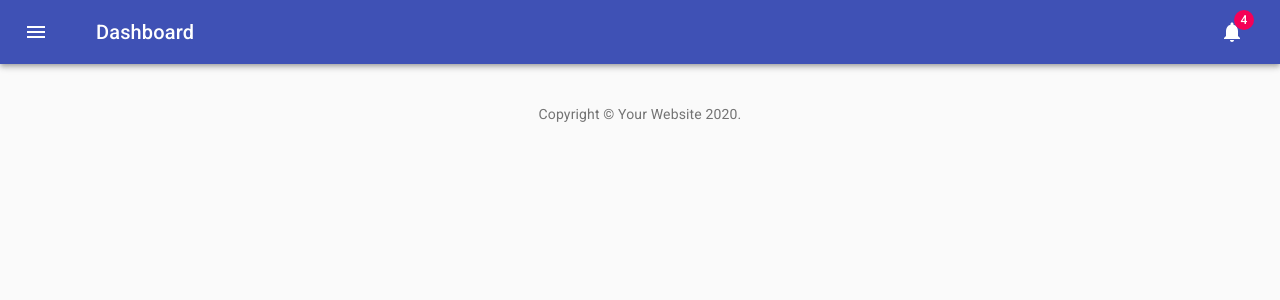
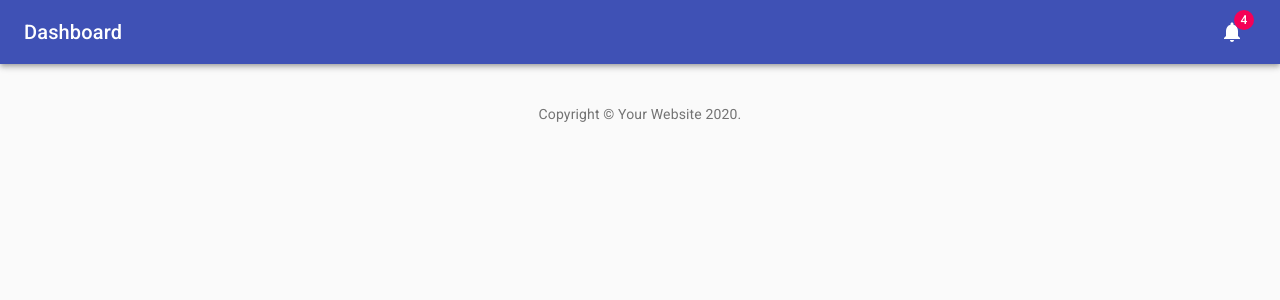
Before and after one commit to gregorychen3/recipe-book, a React (Create React App) app in the folder ui/: page / in a window 1280 px wide. Shown: the top 300 px of the page. Built offline with nearby package versions, Linux system fonts and the light colour scheme.

Commit message:
remove unneeded components

```diff
--- a/ui/src/App.tsx
+++ b/ui/src/App.tsx
@@ -1,90 +1,15 @@
-import AppBar from "@material-ui/core/AppBar";
-import Badge from "@material-ui/core/Badge";
 import Box from "@material-ui/core/Box";
 import Container from "@material-ui/core/Container";
 import CssBaseline from "@material-ui/core/CssBaseline";
 import Grid from "@material-ui/core/Grid";
-import IconButton from "@material-ui/core/IconButton";
-import Link from "@material-ui/core/Link";
 import { makeStyles } from "@material-ui/core/styles";
-import Toolbar from "@material-ui/core/Toolbar";
-import Typography from "@material-ui/core/Typography";
-import MenuIcon from "@material-ui/icons/Menu";
-import NotificationsIcon from "@material-ui/icons/Notifications";
 import React from "react";
-
-function Copyright() {
-  return (
-    <Typography variant="body2" color="textSecondary" align="center">
-      {"Copyright © "}
-      <Link color="inherit" href="https://material-ui.com/">
-        Your Website
-      </Link>{" "}
-      {new Date().getFullYear()}
-      {"."}
-    </Typography>
-  );
-}
-
-const drawerWidth = 240;
+import AppHeader from "./components/AppHeader";
+import Copyright from "./components/Copyright";
 
 const useStyles = makeStyles((theme) => ({
   root: {
     display: "flex",
-  },
-  toolbar: {
-    paddingRight: 24, // keep right padding when drawer closed
-  },
-  toolbarIcon: {
-    display: "flex",
-    alignItems: "center",
-    justifyContent: "flex-end",
-    padding: "0 8px",
-    ...theme.mixins.toolbar,
-  },
-  appBar: {
-    zIndex: theme.zIndex.drawer + 1,
-    transition: theme.transitions.create(["width", "margin"], {
-      easing: theme.transitions.easing.sharp,
-      duration: theme.transitions.duration.leavingScreen,
-    }),
-  },
-  appBarShift: {
-    marginLeft: drawerWidth,
-    width: `calc(100% - ${drawerWidth}px)`,
-    transition: theme.transitions.create(["width", "margin"], {
-      easing: theme.transitions.easing.sharp,
-      duration: theme.transitions.duration.enteringScreen,
-    }),
-  },
-  menuButton: {
-    marginRight: 36,
-  },
-  menuButtonHidden: {
-    display: "none",
-  },
-  title: {
-    flexGrow: 1,
-  },
-  drawerPaper: {
-    position: "relative",
-    whiteSpace: "nowrap",
-    width: drawerWidth,
-    transition: theme.transitions.create("width", {
-      easing: theme.transitions.easing.sharp,
-      duration: theme.transitions.duration.enteringScreen,
-    }),
-  },
-  drawerPaperClose: {
-    overflowX: "hidden",
-    transition: theme.transitions.create("width", {
-      easing: theme.transitions.easing.sharp,
-      duration: theme.transitions.duration.leavingScreen,
-    }),
-    width: theme.spacing(7),
-    [theme.breakpoints.up("sm")]: {
-      width: theme.spacing(9),
-    },
   },
   appBarSpacer: theme.mixins.toolbar,
   content: {
@@ -96,15 +21,6 @@ const useStyles = makeStyles((theme) => ({
     paddingTop: theme.spacing(4),
     paddingBottom: theme.spacing(4),
   },
-  paper: {
-    padding: theme.spacing(2),
-    display: "flex",
-    overflow: "auto",
-    flexDirection: "column",
-  },
-  fixedHeight: {
-    height: 240,
-  },
 }));
 
 export default function Dashboard() {
@@ -113,32 +29,7 @@ export default function Dashboard() {
   return (
     <div className={classes.root}>
       <CssBaseline />
-      <AppBar position="absolute" className={classes.appBar}>
-        <Toolbar className={classes.toolbar}>
-          <IconButton
-            edge="start"
-            color="inherit"
-            aria-label="open drawer"
-            className={classes.menuButton}
-          >
-            <MenuIcon />
-          </IconButton>
-          <Typography
-            component="h1"
-            variant="h6"
-            color="inherit"
-            noWrap
-            className={classes.title}
-          >
-            Dashboard
-          </Typography>
-          <IconButton color="inherit">
-            <Badge badgeContent={4} color="secondary">
-              <NotificationsIcon />
-            </Badge>
-          </IconButton>
-        </Toolbar>
-      </AppBar>
+      <AppHeader />
       <main className={classes.content}>
         <div className={classes.appBarSpacer} />
         <Container maxWidth="lg" className={classes.container}>
--- /dev/null
+++ b/ui/src/components/AppHeader.tsx
@@ -0,0 +1,46 @@
+import AppBar from "@material-ui/core/AppBar";
+import Badge from "@material-ui/core/Badge";
+import IconButton from "@material-ui/core/IconButton";
+import { makeStyles } from "@material-ui/core/styles";
+import Toolbar from "@material-ui/core/Toolbar";
+import Typography from "@material-ui/core/Typography";
+import NotificationsIcon from "@material-ui/icons/Notifications";
+import React from "react";
+
+const useStyles = makeStyles((theme) => ({
+  appBar: {
+    zIndex: theme.zIndex.drawer + 1,
+    transition: theme.transitions.create(["width", "margin"], {
+      easing: theme.transitions.easing.sharp,
+      duration: theme.transitions.duration.leavingScreen,
+    }),
+  },
+  title: {
+    flexGrow: 1,
+  },
+}));
+
+export default function Dashboard() {
+  const classes = useStyles();
+
+  return (
+    <AppBar position="absolute" className={classes.appBar}>
+      <Toolbar>
+        <Typography
+          component="h1"
+          variant="h6"
+          color="inherit"
+          noWrap
+          className={classes.title}
+        >
+          Dashboard
+        </Typography>
+        <IconButton color="inherit">
+          <Badge badgeContent={4} color="secondary">
+            <NotificationsIcon />
+          </Badge>
+        </IconButton>
+      </Toolbar>
+    </AppBar>
+  );
+}
--- /dev/null
+++ b/ui/src/components/Copyright.tsx
@@ -0,0 +1,16 @@
+import Link from "@material-ui/core/Link";
+import Typography from "@material-ui/core/Typography";
+import React from "react";
+
+export default function Copyright() {
+  return (
+    <Typography variant="body2" color="textSecondary" align="center">
+      {"Copyright © "}
+      <Link color="inherit" href="https://material-ui.com/">
+        Your Website
+      </Link>{" "}
+      {new Date().getFullYear()}
+      {"."}
+    </Typography>
+  );
+}
```
